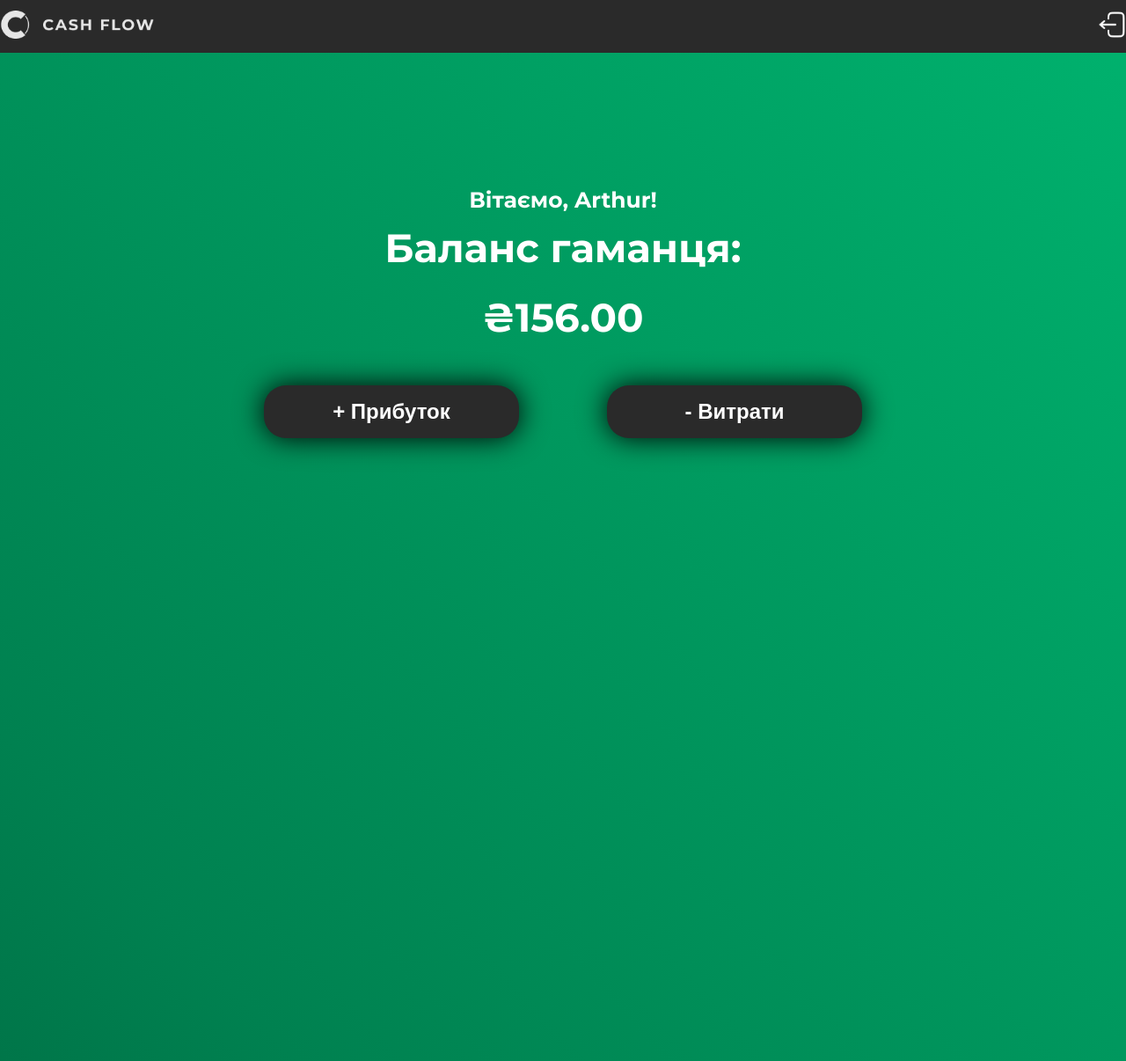
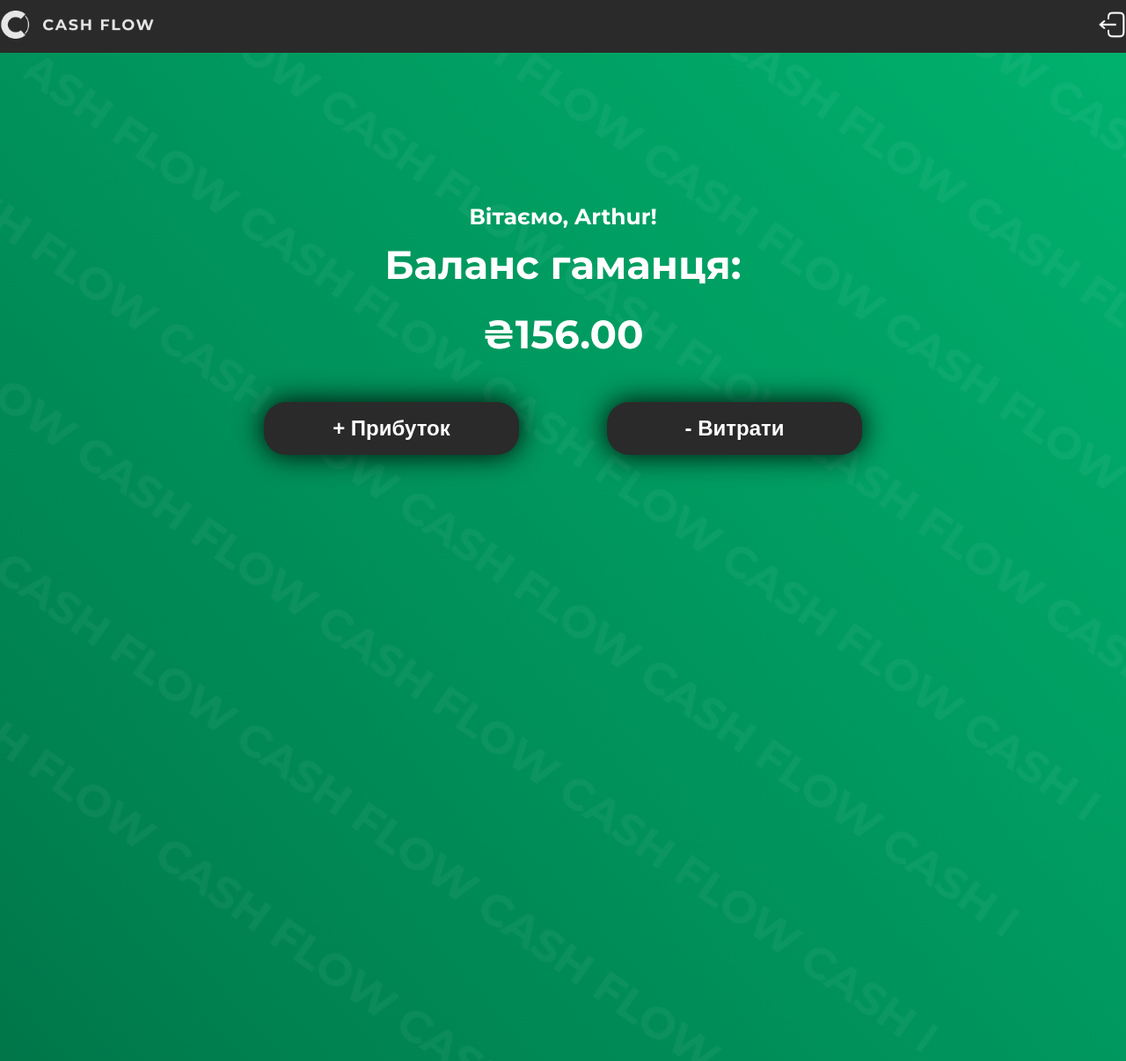
Before and after one commit to romster95/CashFlow, a Django app: page /1 in a window 1280 px wide. Shown: the top 1206 px of the page at 88% size. Run offline with Django 5.2, Linux system fonts and the light colour scheme; data comes from the database, SQL or seed files in the repository.

Commit message:
intro and history sections

```diff
--- a/cashflow/static/css/main.css
+++ b/cashflow/static/css/main.css
@@ -1,14 +1,14 @@
 html, body {
     font-family: "Montserrat", sans-serif;
     font-optical-sizing: auto;
-     font-weight: 400;
+    font-weight: 400;
     font-style: normal;
     margin: 0;
     box-sizing: border-box;
     height: 100vh;
-    background: rgb(0, 178, 110);
     background: linear-gradient(228deg, rgba(0, 178, 110, 1) 0%, rgba(0, 129, 80, 1) 56%, rgba(0, 76, 47, 1) 100%);
     color: white;
+    overflow-x: hidden;
 }
 
 .container {
@@ -18,6 +18,8 @@
 }
 
 .header {
+    position: relative;
+    z-index: 2;
     background: #2A2A2A;
     height: 60px;
     display: flex;
@@ -38,8 +40,15 @@
 }
 
 .intro {
+    height: calc(100vh - 210px);
     text-align: center;
-    margin-top: 152px;
+    padding-top: 150px;
+    overflow: hidden;
+}
+
+.intro-content {
+    position: relative;
+    z-index: 2;
 }
 
 .greeting {
@@ -75,3 +84,108 @@
     filter: drop-shadow(0px 0px 16px #000000);
     cursor: pointer;
 }
+
+.tickers {
+    display: flex;
+    flex-direction: column;
+    gap: 100px;
+    rotate: 35deg;
+    position: relative;
+    z-index: 0;
+    bottom: 750px;
+    right: 80px;
+}
+
+.ticker {
+    overflow: hidden;
+    white-space: nowrap;
+    box-sizing: border-box;
+    text-transform: uppercase;
+    font-size: 50px;
+    font-weight: 700;
+    color: #FAFAFA;
+    opacity: 0.05;
+    min-width: 115%;
+}
+
+.ticker-inner {
+    display: inline-block;
+    animation: ticker-animation 25s linear infinite;
+}
+
+@keyframes ticker-animation {
+    0% {
+        transform: translateX(-100%);
+    }
+    100% {
+        transform: translateX(0%);
+    }
+}
+
+.history {
+    position: relative;
+    z-index: 5;
+}
+
+.history-title {
+    text-align: center;
+    margin-top: 58px;
+}
+
+.history-content {
+    display: flex;
+    gap: 140px;
+    justify-content: center;
+    margin-top: 28px;
+}
+
+.table-wrap {
+    display: flex;
+    flex-direction: column;
+    align-items: center;
+}
+
+.table-title {
+    font-size: 32px;
+    font-weight: 700;
+}
+
+.table {
+    width: 338px;
+    height: 421px;
+    background: #2A2A2A;
+    border-radius: 35px;
+    filter: drop-shadow(0px 0px 16px #000000);
+    padding: 32px 28px;
+}
+
+.date {
+    font-size: 18px;
+    margin: 0 0 10px;
+}
+
+.test {
+    display: flex;
+    align-items: center;
+    justify-content: space-between;
+}
+
+.circle {
+    height: 47px;
+    width: 47px;
+    background-color: #bbb;
+    border-radius: 50%;
+    display: inline-block;
+}
+
+.income {
+    font-size: 22px;
+}
+
+.category {
+    margin-left: -32px;
+}
+
+.amount {
+    color: #00DE31;
+}
--- a/cashflow/templates/cashflow/base.html
+++ b/cashflow/templates/cashflow/base.html
@@ -20,8 +20,8 @@
                 </nav>
             </div>
         </header>
+        {% block content %}
+        {% endblock %}
     </div>
-{% block content %}
-{% endblock %}
 </body>
 </html>
--- a/cashflow/templates/cashflow/index.html
+++ b/cashflow/templates/cashflow/index.html
@@ -7,7 +7,8 @@
 {% block content %}
     <section class="intro">
         <div class="container">
-            <div class="intro-text">
+            <div class="intro-content">
+                <div class="intro-text">
                 <h2 class="greeting">Вітаємо, {{ user.name }}!</h2>
                 <h1 class="balance-text balance">Баланс гаманця:</h1>
                 <h1 class="balance">₴{{ user.balance }}</h1>
@@ -16,6 +17,41 @@
                 <button class="btn">+ Прибуток</button>
                 <button class="btn">- Витрати</button>
             </div>
+            </div>
+            <div class="tickers">
+                {% for content in tickers %}
+                    <div class="ticker">
+                        <div class="ticker-inner">Cash flow Cash flow Cash flow Cash flow Cash flow Cash flow Cash flow</div>
+                        <div class="ticker-inner">Cash flow Cash flow Cash flow Cash flow Cash flow Cash flow Cash flow</div>
+                    </div>
+                {% endfor %}
+            </div>
+        </div>
+    </section>
+    <section class="history">
+        <div class="container">
+            <h1 class="balance history-title">Історія</h1>
+            <div class="history-content">
+                <div class="table-wrap">
+                    <h3 class="table-title">Поповнення</h3>
+                    <div class="table">
+                        {% for item in incomes %}
+                            <p class="date">{{item.date}}</p>
+                            <div class="test">
+                                <span class="circle"></span>
+                                <p class="income category">{{item.cat.name}}</p>
+                                <p class="income amount">+ {{item.amount}}</p>
+                            </div>
+                        {% endfor %}
+                    </div>
+                </div>
+                <div class="table-wrap">
+                    <h3 class="table-title">Витрати</h3>
+                    <div class="table">
+
+                    </div>
+                </div>
+            </div>
         </div>
     </section>
 
--- a/cashflow/views.py
+++ b/cashflow/views.py
@@ -6,8 +6,10 @@
 def index(request, user_id):
     user = User.objects.get(pk=user_id)
     income = Income.objects.filter(user=user_id).order_by('-date')
+    tickers_content = list(range(1,10))
     context = {
         'user': user,
-        'incomes': income
+        'incomes': income,
+        'tickers': tickers_content
     }
     return render(request, 'cashflow/index.html', context)
```
Also changed, not shown: 2 other files.
